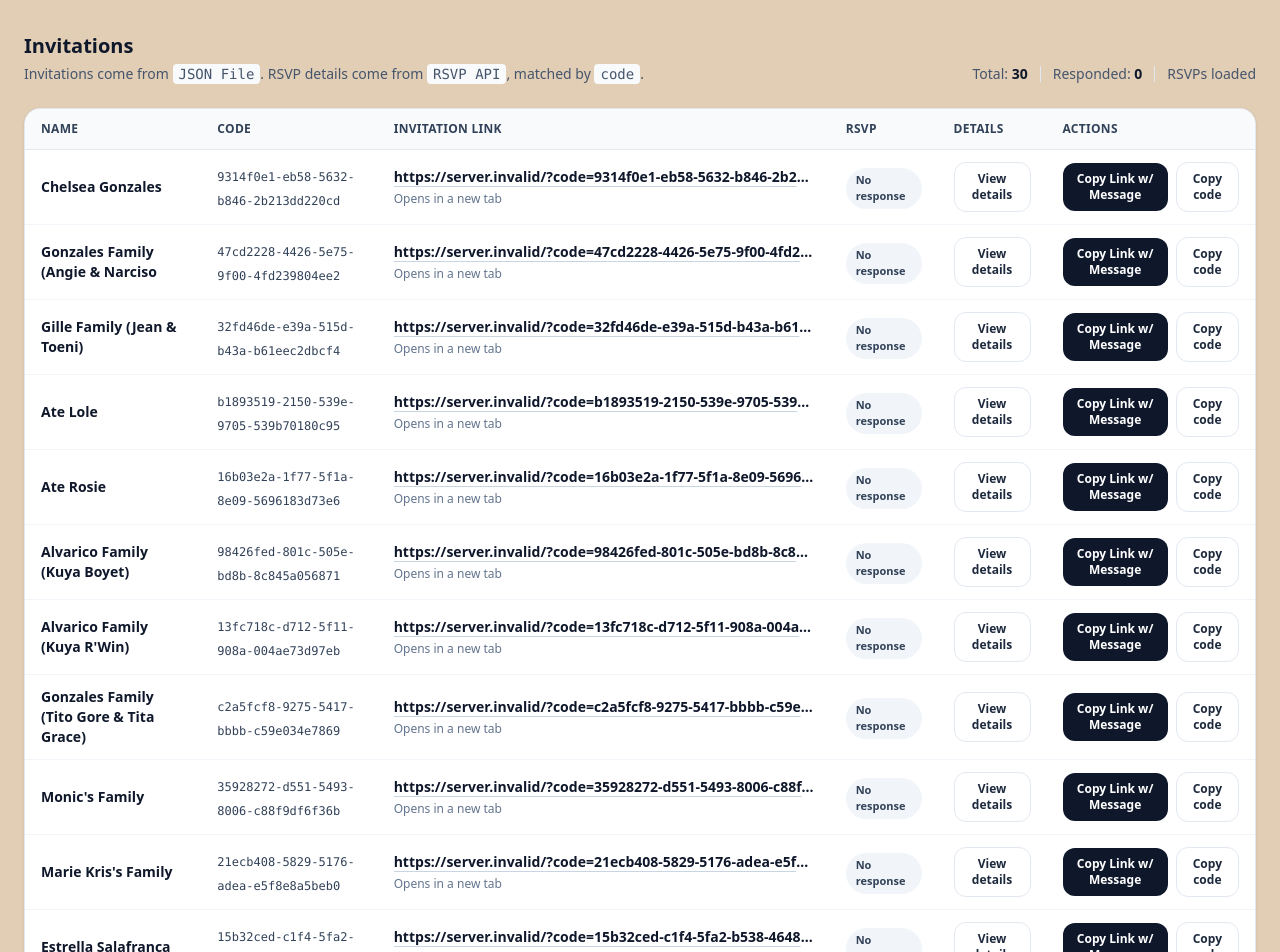
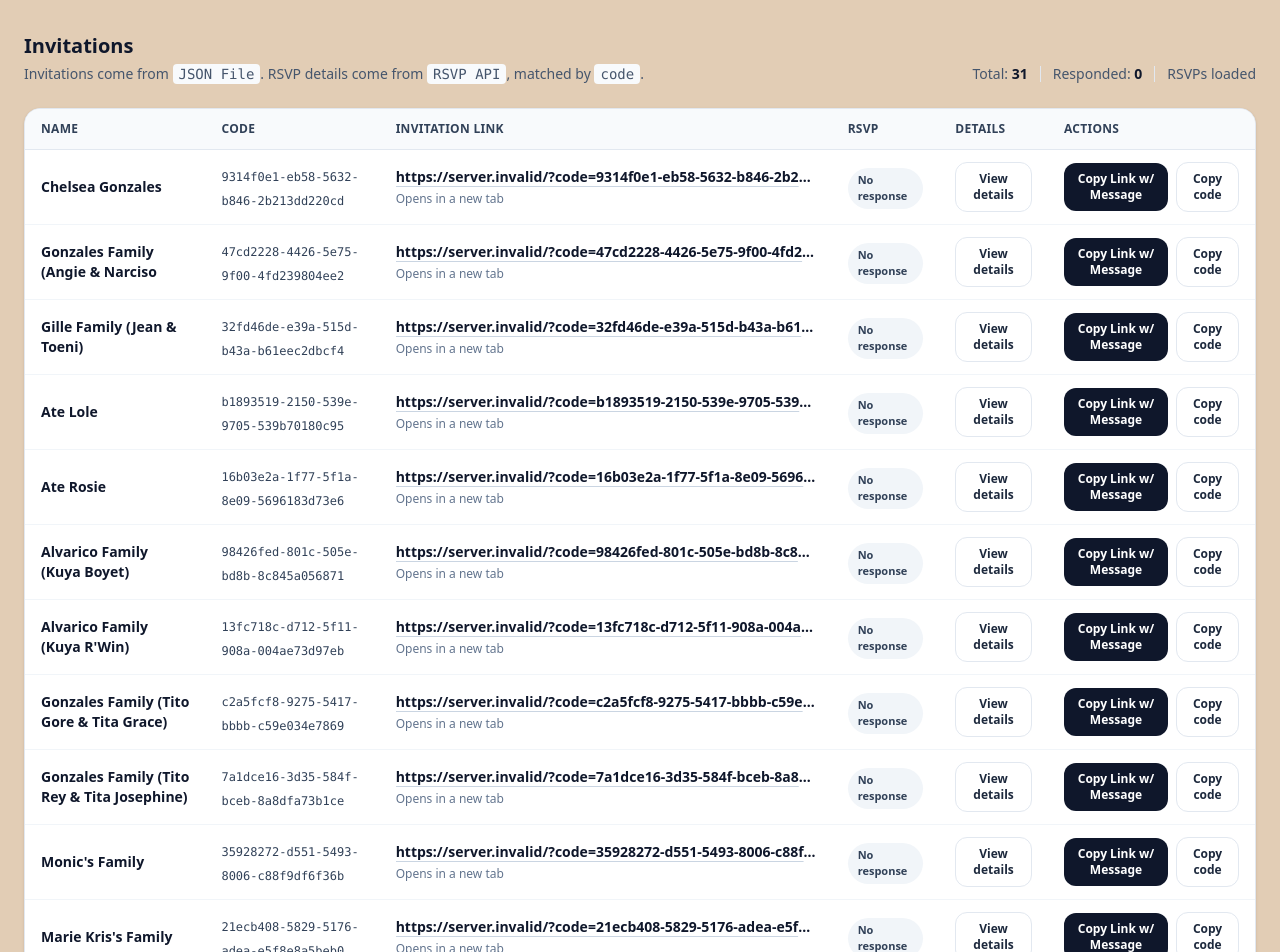
Before and after one commit to carlogonzales/cairus-1st-bday, a Next.js app: page /invitations in a window 1280 px wide. Shown: the top 952 px of the page. Built offline with nearby package versions, Linux system fonts and the light colour scheme; no server answers; the database is empty.

Commit message:
Add new invitations

```diff
--- a/assets/data/invitations.json
+++ b/assets/data/invitations.json
@@ -31,6 +31,10 @@
     {
       "name": "Gonzales Family (Tito Gore & Tita Grace)",
       "code": "c2a5fcf8-9275-5417-bbbb-c59e034e7869"
+    },
+    {
+      "name": "Gonzales Family (Tito Rey & Tita Josephine)",
+      "code": "7a1dce16-3d35-584f-bceb-8a8dfa73b1ce"
     },
     {
       "name": "Monic's Family",
--- a/scripts/invitation-codegen.js
+++ b/scripts/invitation-codegen.js
@@ -45,6 +45,7 @@ const names = [
   'Alvarico Family (Kuya Boyet)',
   'Alvarico Family (Kuya R\'Win)',
   'Gonzales Family (Tito Gore & Tita Grace)',
+  'Gonzales Family (Tito Rey & Tita Josephine)',
   'Monic\'s Family',
   'Marie Kris\'s Family',
   'Estrella Salafranca',
```
